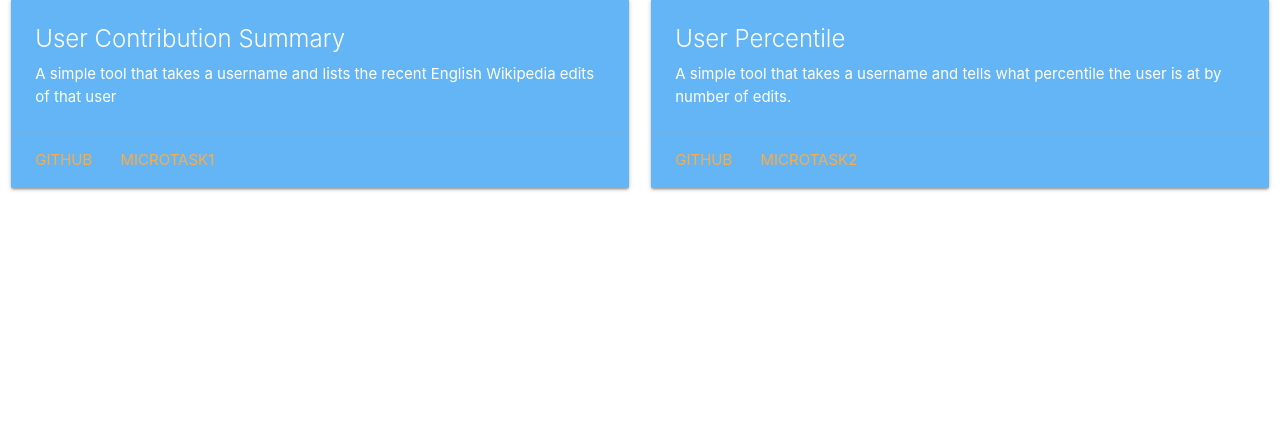
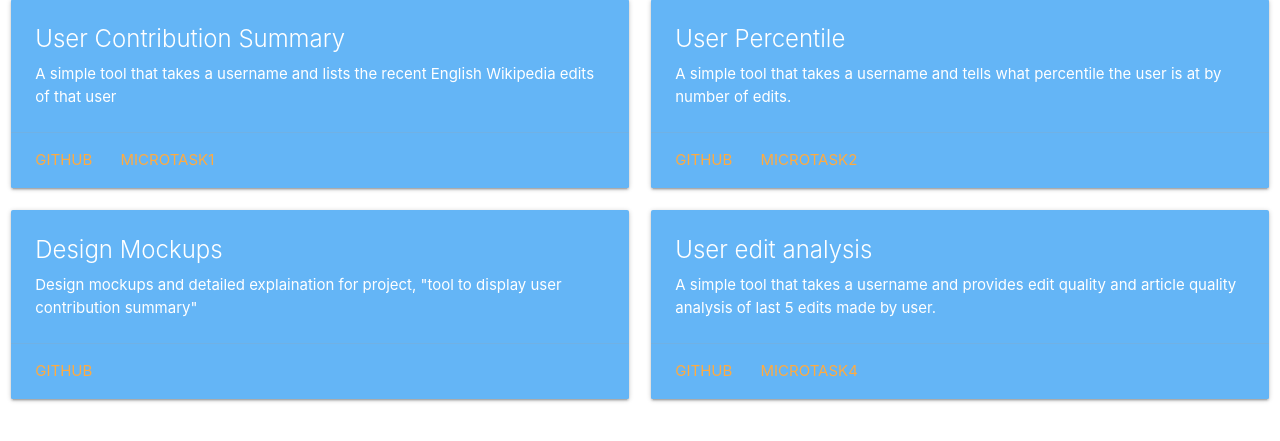
Before and after one commit to yashasingh/Review, a Django app: page / in a window 1280 px wide. Shown: the part 144-585 px from the top of the page. Run offline with Django 3.2, Linux system fonts and the light colour scheme; some libraries are stand-ins or nearby versions.

Commit message:
minor changes

```diff
--- a/App/templates/App/home.html
+++ b/App/templates/App/home.html
@@ -38,6 +38,30 @@
             </div>
           </div>
         </div>
+        <div class="col s12 m6">
+          <div class="card blue lighten-2">
+            <div class="card-content white-text">
+              <span class="card-title">Design Mockups</span>
+              <p>Design mockups and detailed explaination for project, "tool to display user contribution summary"</p>
+            </div>
+            <div class="card-action">
+              <a class="pointer" href="https://github.com/yashasingh/Review/pull/3">Github</a>
+              <!-- <a class="pointer" href="{% url 'App:get_recent_english_edits' %}">Microtask1</a> -->
+            </div>
+          </div>
+        </div>
+        <div class="col s12 m6">
+          <div class="card blue lighten-2">
+            <div class="card-content white-text">
+              <span class="card-title">User edit analysis</span>
+              <p>A simple tool that takes a username and provides edit quality and article quality analysis of last 5 edits made by user.</p>
+            </div>
+            <div class="card-action">
+              <a class="pointer" href="https://github.com/yashasingh/Review/pull/4">Github</a>
+              <a class="pointer" href="{% url 'App:get_article_view_count' %}">Microtask4</a>
+            </div>
+          </div>
+        </div>
       </div>
 </body>
 </html>
--- a/App/templates/App/index.html
+++ b/App/templates/App/index.html
@@ -15,6 +15,7 @@
       <a href="{% url 'App:get_recent_english_edits' %}" class="brand-logo">Microtask 1: Recent english edits</a>
       <ul id="nav-mobile" class="right hide-on-med-and-down">
         <li><a href="{% url 'App:get_the_user_percentile' %}">Microtask2</a></li>
+        <li><a href="{% url 'App:get_article_view_count' %}">Microtask4</a></li>
         <li><a href="{% url 'App:index' %}">Home</a></li>
       </ul>
     </div>
--- a/App/templates/App/task2.html
+++ b/App/templates/App/task2.html
@@ -15,6 +15,7 @@
       <a href="{% url 'App:get_the_user_percentile' %}" class="brand-logo">Microtask 2: User Percentile</a>
       <ul id="nav-mobile" class="right hide-on-med-and-down">
         <li><a href="{% url 'App:get_recent_english_edits' %}">Microtask1</a></li>
+        <li><a href="{% url 'App:get_article_view_count' %}">Microtask4</a></li>
         <li><a href="{% url 'App:index' %}">Home</a></li>
       </ul>
     </div>
```
